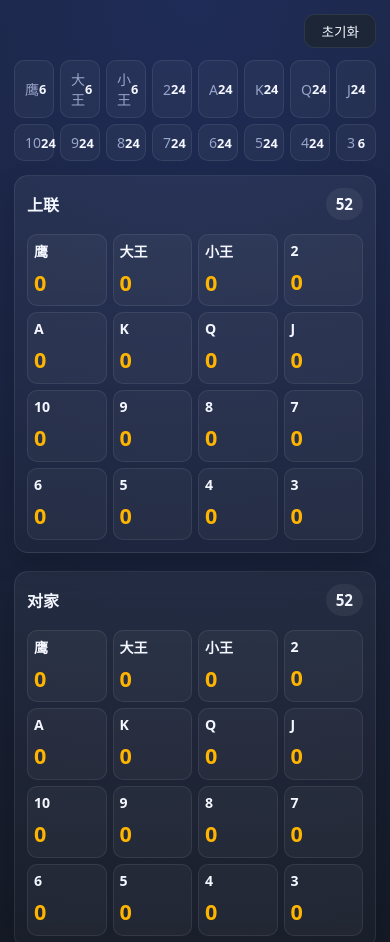
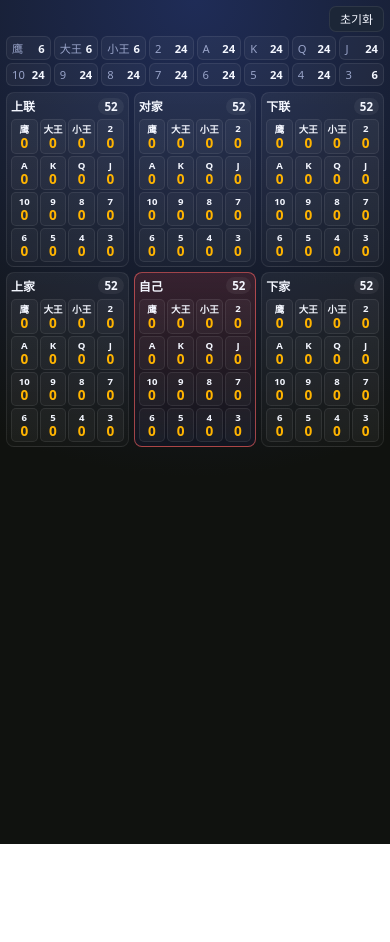
Before and after one commit to bru5lol/gouji_cardcounter, a plain HTML site: page index.html in a window 390 px wide. Shown: the top 942 px of the page. After the commit the page ends 844 px from the top, so only its background shows below. Drawn offline with Linux system fonts and the light colour scheme.

Commit message:
Compact mobile layout showing all six seats on one screen
Co-Authored-By: Claude Opus 5.5 <noreply@anthropic.com>

```diff
--- a/styles.css
+++ b/styles.css
@@ -304,16 +304,86 @@ body {
   }
 }
 
+/* 모바일: 6자리 전부 한 화면에 */
 @media (max-width: 760px) {
   .page {
-    padding: 14px;
+    padding: 6px;
+  }
+
+  .hero {
+    gap: 4px;
+    margin-bottom: 6px;
+  }
+
+  .reset-btn {
+    padding: 3px 10px;
+    font-size: 0.75rem;
+    border-radius: 7px;
+  }
+
+  .summary-row {
+    gap: 3px;
+  }
+
+  .summary-item {
+    padding: 3px 5px;
+    border-radius: 6px;
+    font-size: 0.7rem;
+  }
+
+  .summary-item span {
+    font-size: 0.7rem;
+  }
+
+  .board,
+  .seat-row {
+    gap: 5px;
   }
 
   .seat-row {
-    grid-template-columns: 1fr;
+    grid-template-columns: repeat(3, minmax(0, 1fr));
+  }
+
+  .seat {
+    padding: 4px;
+    border-radius: 8px;
+    box-shadow: none;
+  }
+
+  .seat-header {
+    margin-bottom: 4px;
+    gap: 4px;
+  }
+
+  .seat-header span:first-child {
+    font-size: 0.75rem;
+  }
+
+  .seat-score {
+    padding: 1px 6px;
+    font-size: 0.72rem;
+  }
+
+  .card-grid {
+    gap: 2px;
   }
 
   .card {
-    min-height: 72px;
+    min-height: 0;
+    padding: 2px 0;
+    gap: 0;
+    border-radius: 5px;
+    justify-items: center;
+    grid-template-rows: auto auto;
+  }
+
+  .card .label {
+    font-size: 0.6rem;
+    white-space: nowrap;
+  }
+
+  .card .count {
+    font-size: 0.85rem;
+    line-height: 1.1;
   }
 }
```
